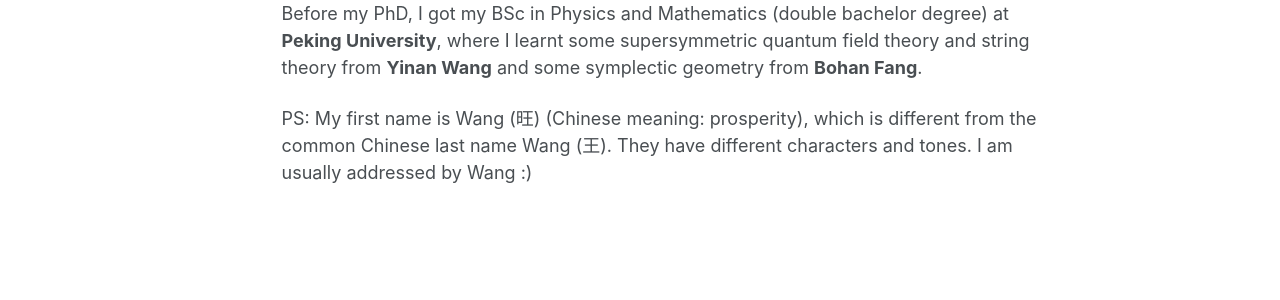
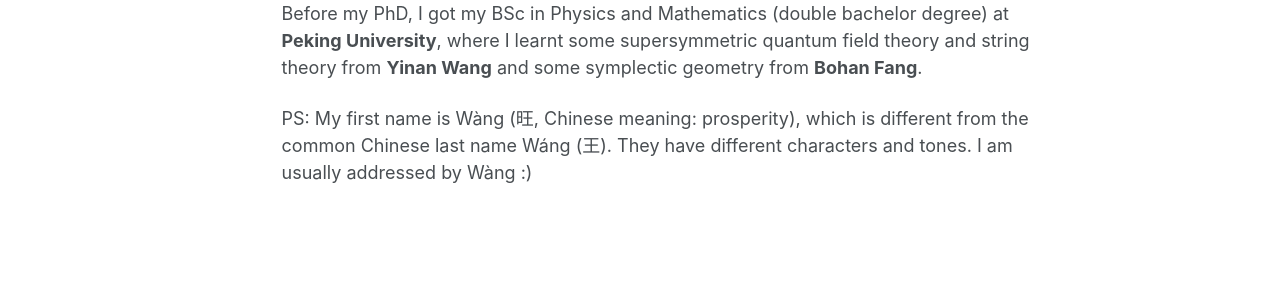
Before and after one commit to yaowang0604-git/yaowang0604-git.github.io, a Jekyll site: the page built from _pages/about.md, in a window 1280 px wide. Shown: the part 483-783 px from the top of the page. Built offline with Jekyll 4.4.1, drawn with Linux system fonts in a browser that asks for light colours; a style sheet for code colours, icons or effects is not loaded.

Commit message:
Update about.md

```diff
--- a/_pages/about.md
+++ b/_pages/about.md
@@ -15,4 +15,4 @@ From April to June 2026, I was a visiting student at **DPMMS, University of Camb
 
 Before my PhD, I got my BSc in Physics and Mathematics (double bachelor degree) at **Peking University**, where I learnt some supersymmetric quantum field theory and string theory from **Yinan Wang** and some symplectic geometry from **Bohan Fang**.
 
-PS: My first name is Wang (旺) (Chinese meaning: prosperity), which is different from the common Chinese last name Wang (王). They have different characters and tones. I am usually addressed by Wang :)
+PS: My first name is Wàng (旺, Chinese meaning: prosperity), which is different from the common Chinese last name Wáng (王). They have different characters and tones. I am usually addressed by Wàng :)
```
